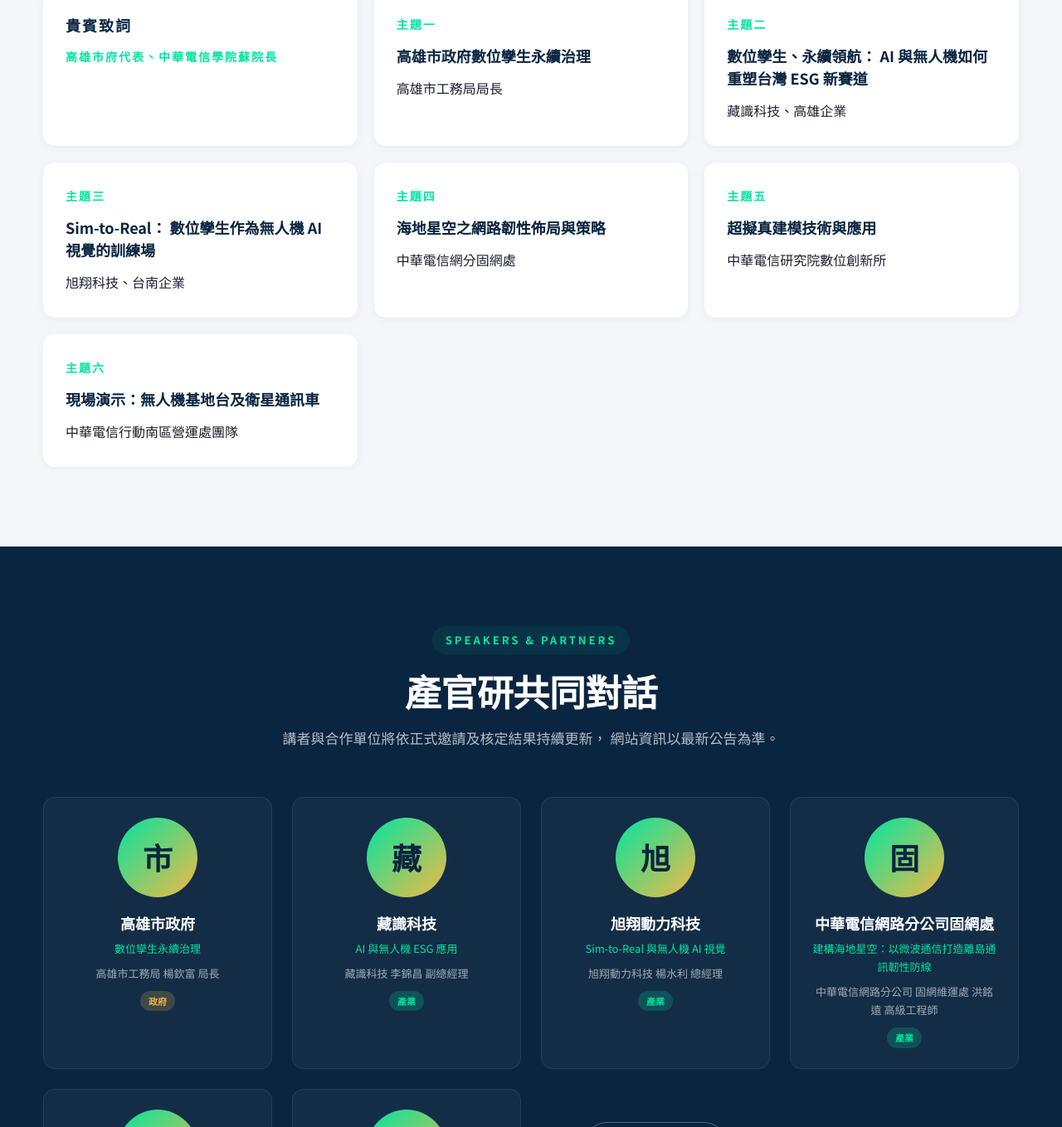
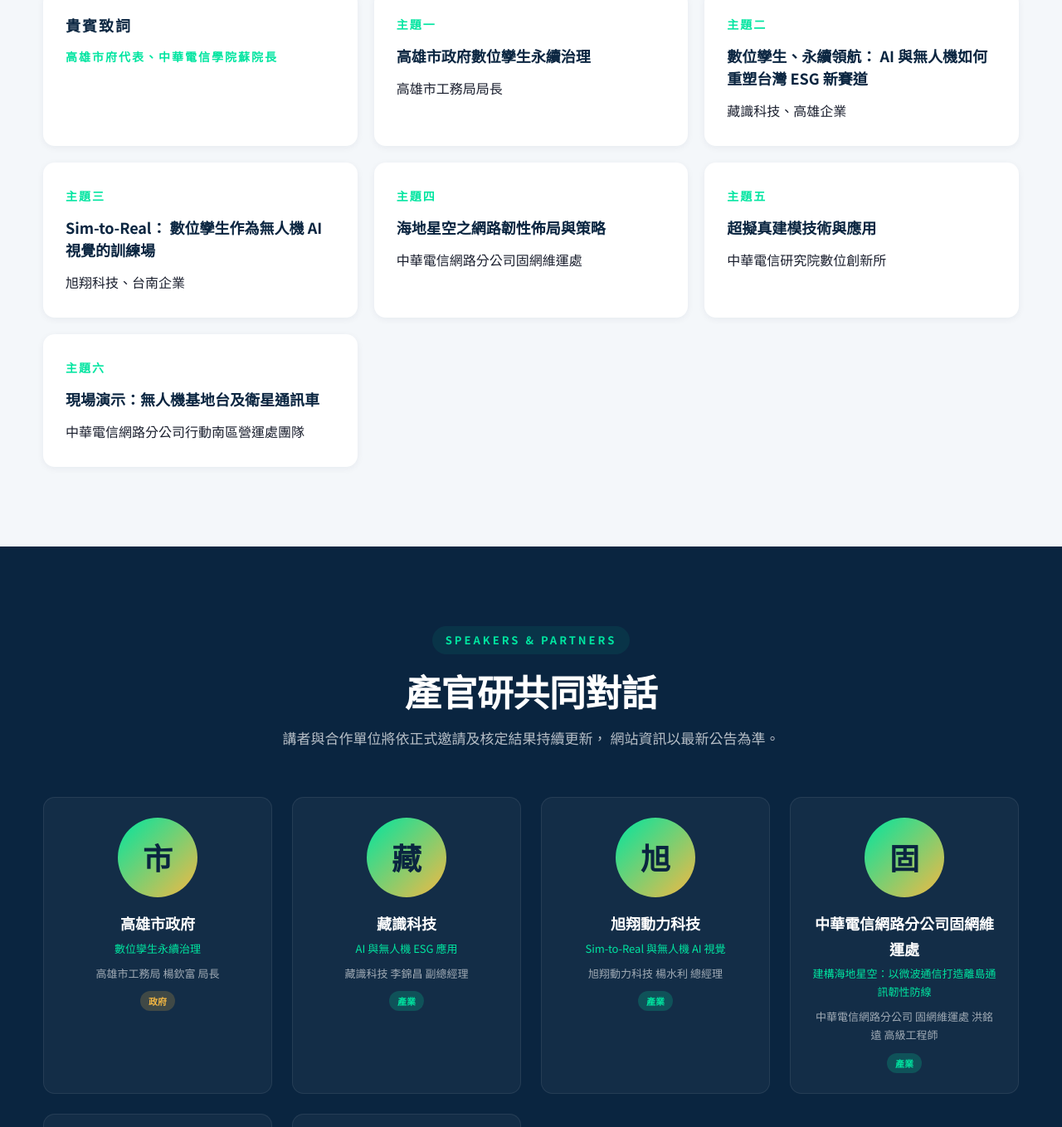
Before and after one commit to oneclawchen-ai/kao_website, a website: page index.html in a window 1280 px wide. Shown: the part 1971-3330 px from the top of the page at 83% size. Drawn offline with Linux system fonts and the light colour scheme.

Commit message:
Update index.html

```diff
--- a/index.html
+++ b/index.html
@@ -213,7 +213,7 @@
       <article class="topic-card">
         <div class="topic-num">主題四</div>
         <h3>海地星空之網路韌性佈局與策略</h3>
-        <p>中華電信網分固網處</p>
+        <p>中華電信網路分公司固網維運處</p>
       </article>
 
       <article class="topic-card">
@@ -225,7 +225,7 @@
       <article class="topic-card">
         <div class="topic-num">主題六</div>
         <h3>現場演示：無人機基地台及衛星通訊車</h3>
-        <p>中華電信行動南區營運處團隊</p>
+        <p>中華電信網路分公司行動南區營運處團隊</p>
       </article>
 
     </div>
@@ -275,7 +275,7 @@
 
      <article class="speaker-card">
         <div class="speaker-avatar">固</div>
-        <h4>中華電信網路分公司固網處</h4>
+        <h4>中華電信網路分公司固網維運處</h4>
         <div class="speaker-title">建構海地星空：以微波通信打造離島通訊韌性防線</div>
         <div class="speaker-org">中華電信網路分公司 固網維運處 洪銘遠 高級工程師 </div>
         <span class="speaker-sector-tag sector-industry">產業</span>
```
